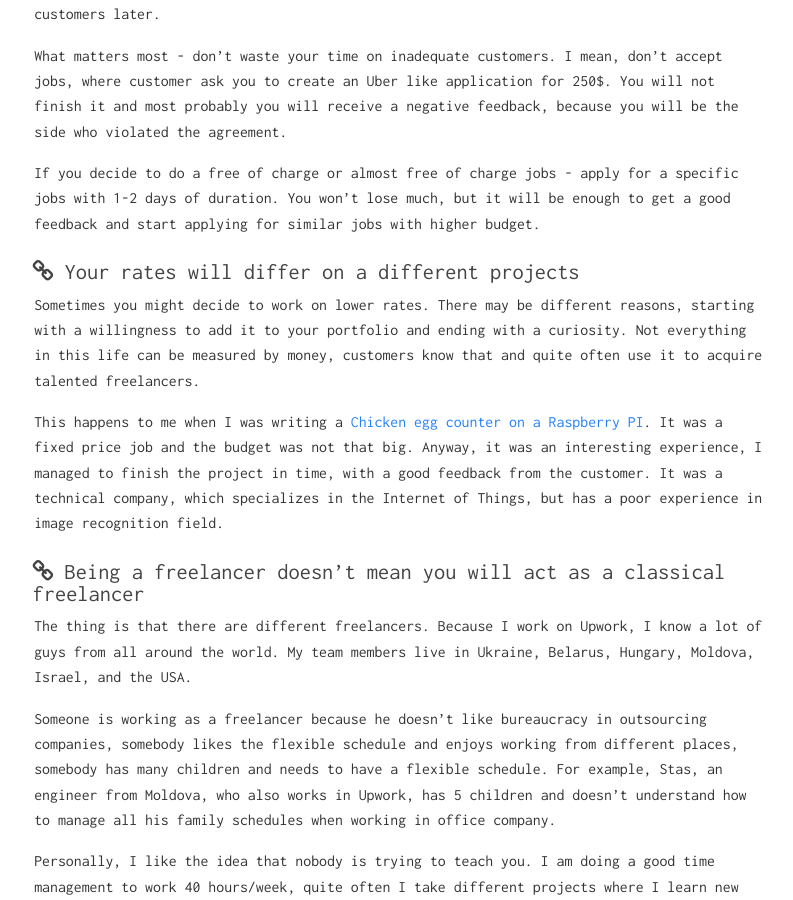
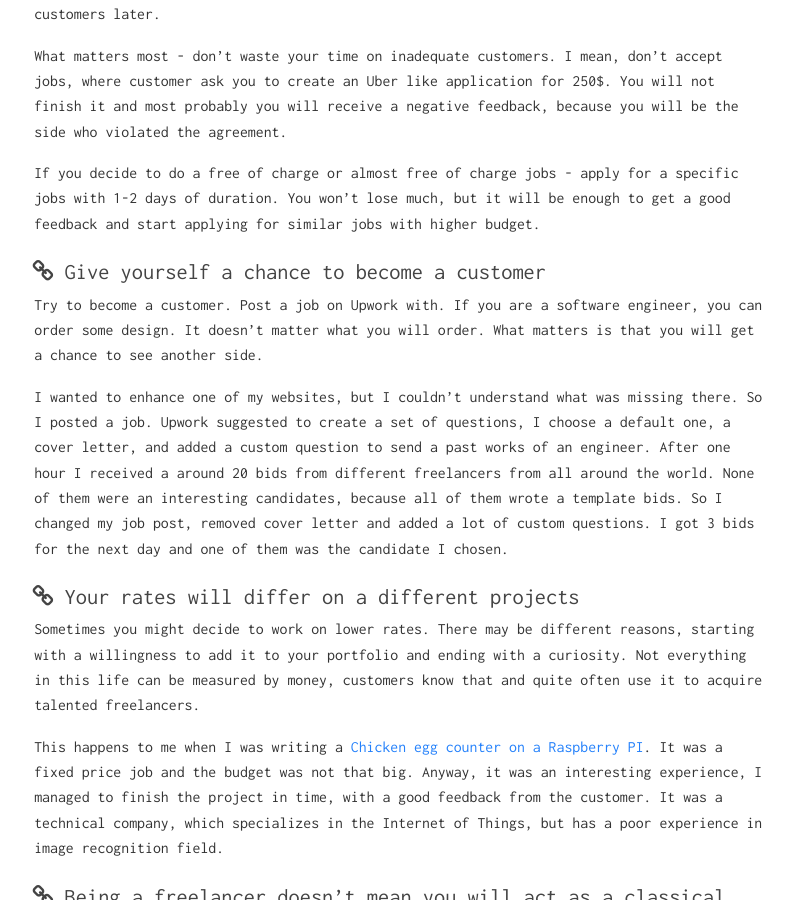
Before and after one commit to ivanursul/ivanursul, a Jekyll site: the page built from _posts/2017-10-02-top-things-to-know-as-freelancer.markdown, in a window 1280 px wide and 900 px high, scrolled down 988 px. Shown: the whole window, without its empty margins (241-1034 px from the left). Built offline with Jekyll 4.4.1, drawn with Linux system fonts in a browser that asks for light colours; comment, search, counter and statistics services are not loaded.

Commit message:
Added new paragraph

```diff
--- a/_posts/2017-10-02-top-things-to-know-as-freelancer.markdown
+++ b/_posts/2017-10-02-top-things-to-know-as-freelancer.markdown
@@ -22,6 +22,12 @@ After you realize what combines your customers together, you will easily detect
 What matters most - don't waste your time on inadequate customers. I mean, don't accept jobs, where customer ask you to create an Uber like application for 250$. You will not finish it and most probably you will receive a negative feedback, because you will be the side who violated the agreement.
 
 If you decide to do a free of charge or almost free of charge jobs - apply for a specific jobs with 1-2 days of duration. You won't lose much, but it will be enough to get a good feedback and start applying for similar jobs with higher budget.
+
+### <a href="#become_customer" name="become_customer"><i class="fa fa-link anchor" aria-hidden="true"></i></a> Give yourself a chance to become a customer
+
+Try to become a customer. Post a job on Upwork with. If you are a software engineer, you can order some design. It doesn't matter what you will order. What matters is that you will get a chance to see another side.
+
+I wanted to enhance one of my websites, but I couldn't understand what was missing there. So I posted a job. Upwork suggested to create a set of questions,  I choose a default one, a cover letter, and added a custom question to send a past works of an engineer. After one hour I received a around 20 bids from different freelancers from all around the world. None of them were an interesting candidates, because all of them wrote a template bids. So I changed my job post, removed cover letter and added a lot of custom questions. I got 3 bids for the next day and one of them was the candidate I chosen.
 
 ### <a href="#different_rates" name="different_rates"><i class="fa fa-link anchor" aria-hidden="true"></i></a> Your rates will differ on a different projects
 
```
Also changed, not shown: _posts/2017-10-11-how-to-use-ethereum.markdown (added, +25 -0 lines).
